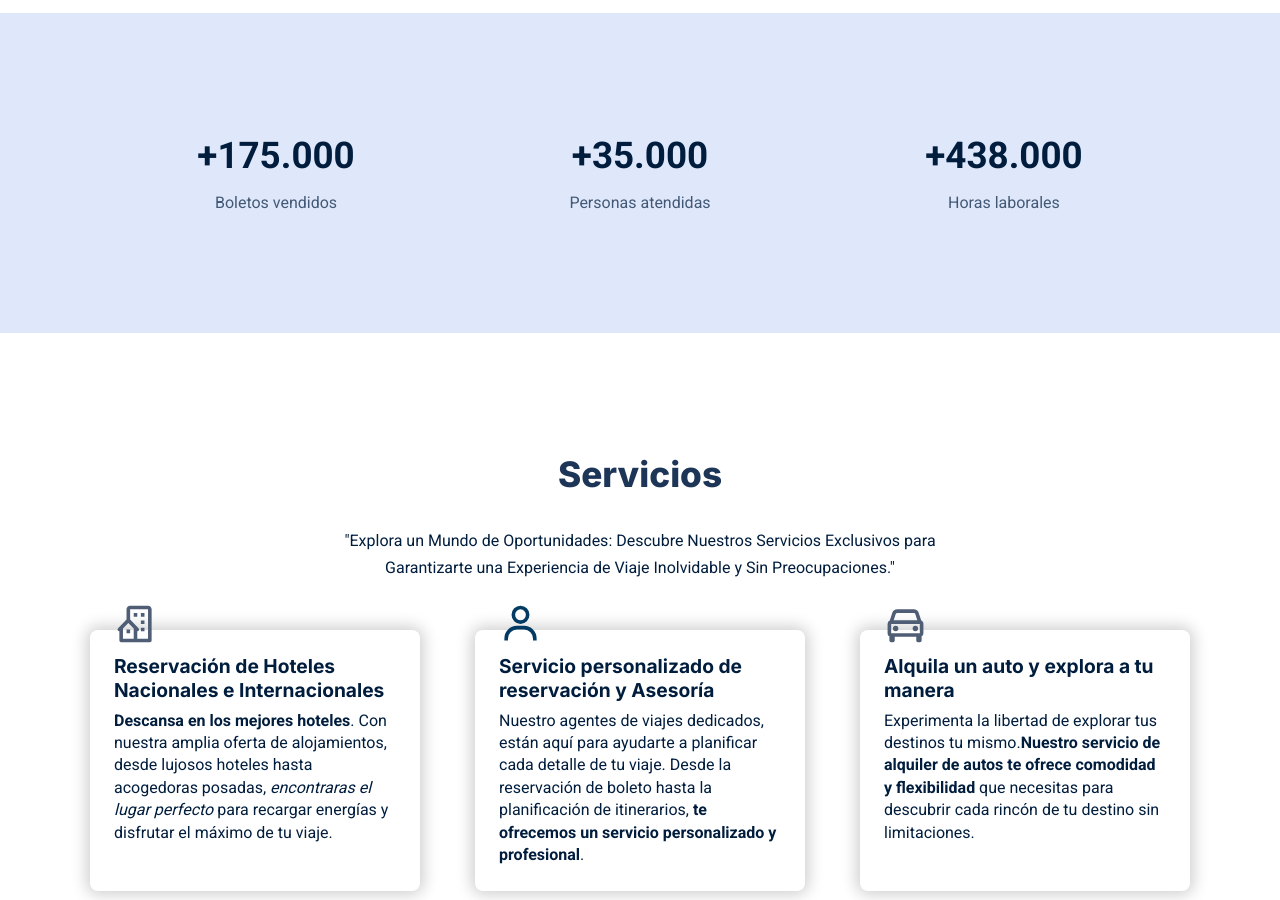
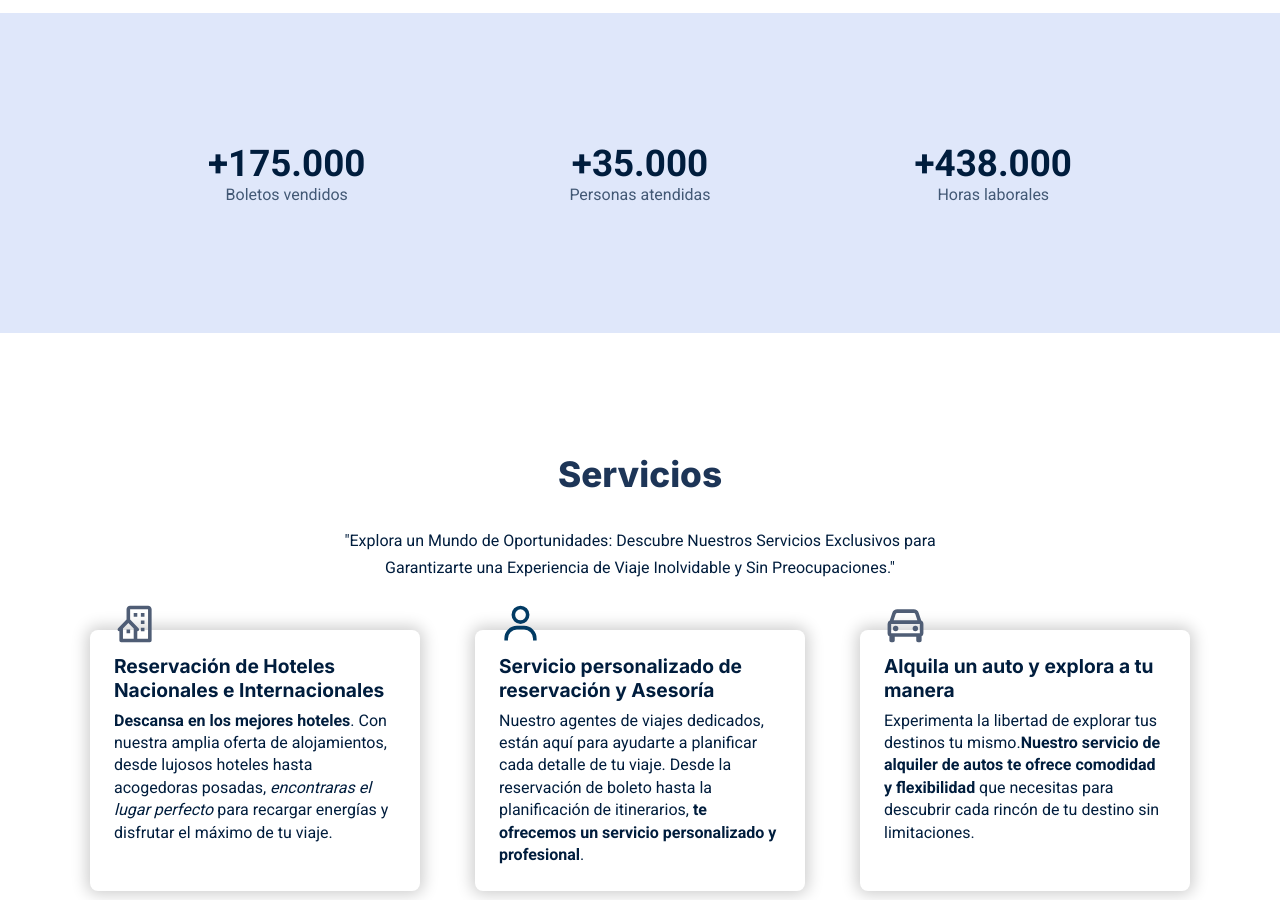
Before and after one commit to OverViaDelSol/over-via-del-sol, a plain HTML site: page index.html in a window 1280 px wide. Shown: the part 2240-3140 px from the top of the page. Drawn offline with Linux system fonts and the light colour scheme.

Commit message:
Resolviendo CSS

```diff
--- a/src/style.css
+++ b/src/style.css
@@ -455,7 +455,6 @@ body {
   display: flex;
   align-items: center;
   justify-content: space-around;
-  row-gap: 2rem
   padding: 1rem;
 }
 
@@ -467,7 +466,6 @@ body {
   font-size: 2.3rem;
   font-weight: 700;
   font-family: var(--font-text);
-  margin-bottom: 1rem;
 }
 
 .statistics__des {
@@ -940,6 +938,7 @@ body {
 
   .statistics__container {
     flex-direction: column;
+    gap: 1.5rem;
   }
 
   .foo__logo {
```
